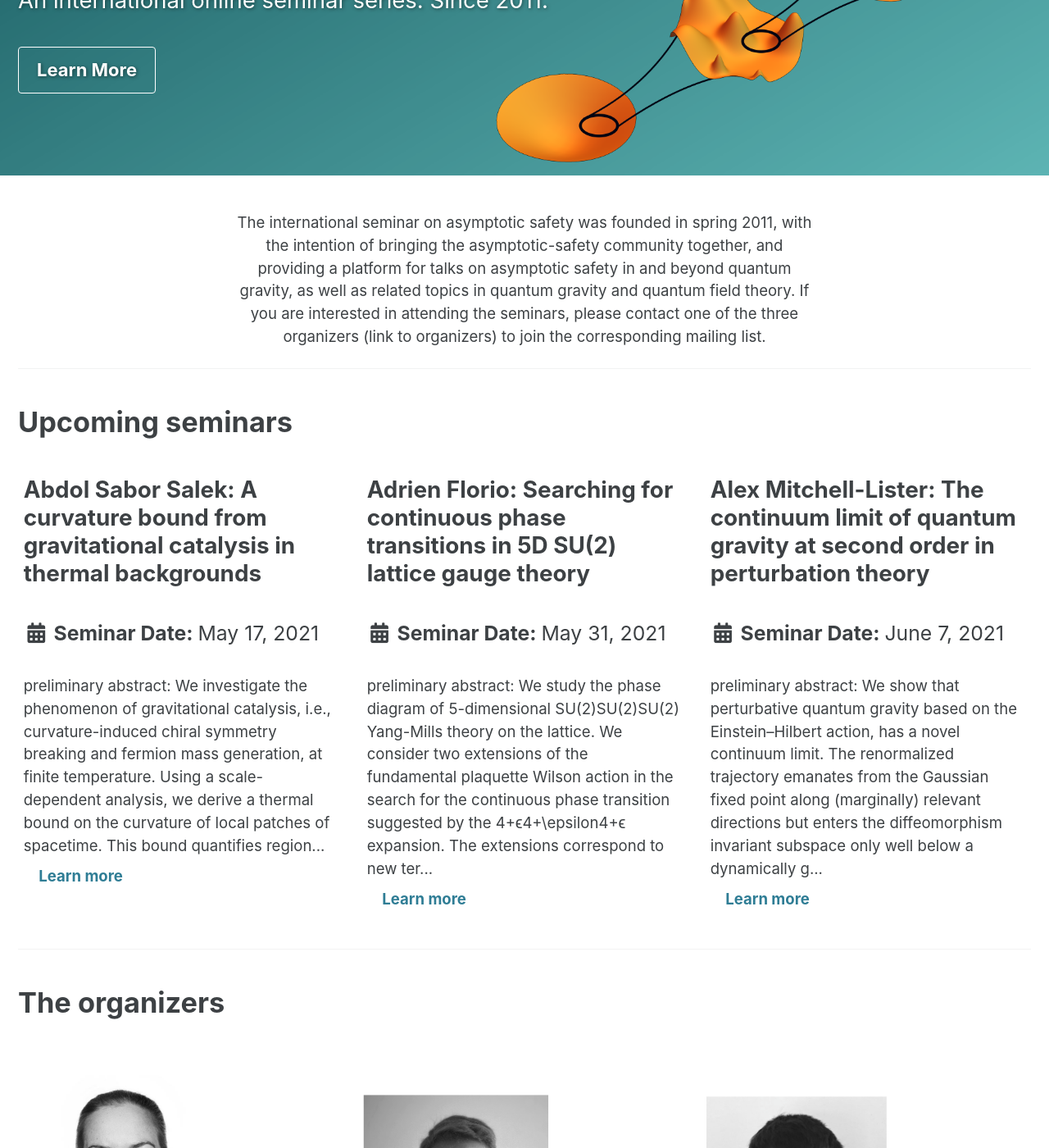
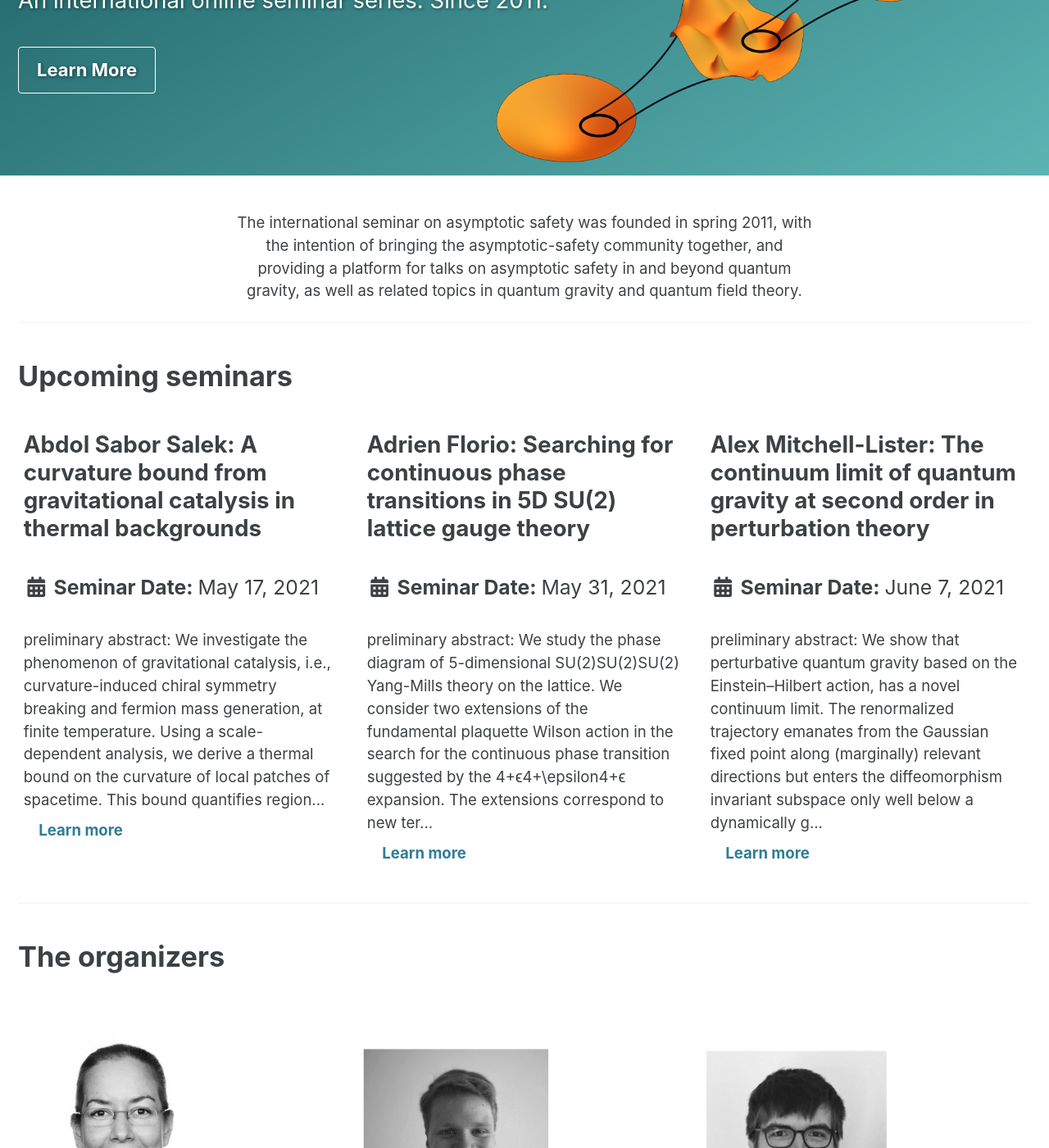
Before and after one commit to aaron-hd/as-website, a Jekyll site: the page built from index.md, in a window 1280 px wide and 1400 px high, scrolled down 266 px. Shown: the whole window at 82% size. Built offline with Jekyll 4.4.1, drawn with Linux system fonts in a browser that asks for light colours; cached includes are drawn as plain includes; some of the changed text lies outside the part shown.

```diff
--- a/index.md
+++ b/index.md
@@ -12,8 +12,7 @@ header:
 #  caption: "Photo credit: [**Unsplash**](https://unsplash.com)"
 excerpt: "An international online seminar series. Since 2011."
 intro:
-  - excerpt: 'The international seminar on asymptotic safety was founded in spring 2011, with the intention of bringing the asymptotic-safety community together, and providing a platform for talks on asymptotic safety in and beyond quantum gravity, as well as related topics in quantum gravity and quantum field theory.
-If you are interested in attending the seminars, please contact one of the three organizers (link to organizers) to join the corresponding mailing list.'
+  - excerpt: 'The international seminar on asymptotic safety was founded in spring 2011, with the intention of bringing the asymptotic-safety community together, and providing a platform for talks on asymptotic safety in and beyond quantum gravity, as well as related topics in quantum gravity and quantum field theory.'
 
 feature_row:
   - image_path: assets/images/eichhorn.png
@@ -24,7 +23,7 @@ feature_row:
   - image_path: /assets/images/aaron.png
     alt: "placeholder image 2"
     title: "Aaron Held"
-    excerpt: "Aaron works on phenomenological constraints in quantum and classical effective field theories of gravity. Currently Royal Society Newton International Fellow at Imperial College London."
+    excerpt: "Aaron works on phenomenological constraints in quantum and classical effective field theories of gravity. Currently, Royal Society Newton International Fellow at Imperial College London."
   - image_path: /assets/images/marc.png
     title: "Marc Schiffer"
     excerpt: "Marc works on ..."
```
Also changed, not shown: _pages/about.md (+4 -1 lines), 3 other files.
